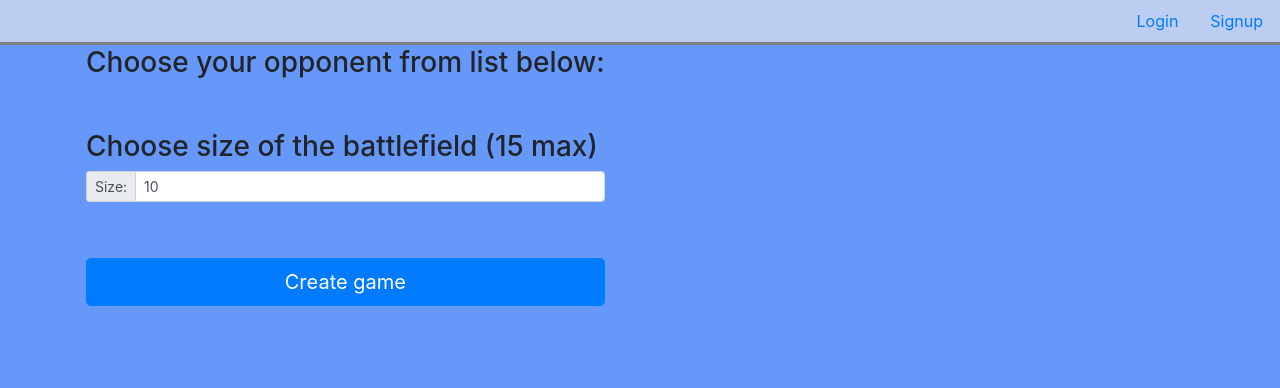
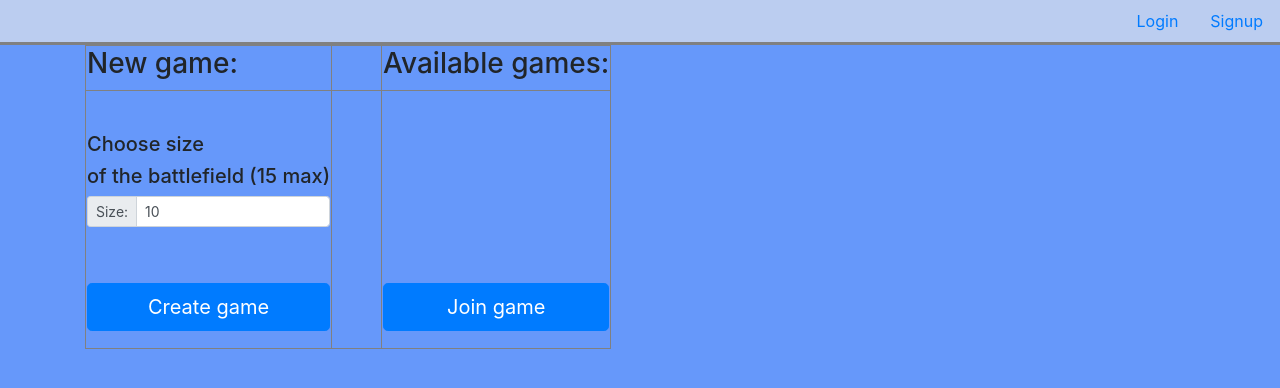
Before and after one commit to Egorka1988/TMS-diploma, a Django app: template sea_battle/templates/sea_battle/playerlist.html in a window 1280 px wide. Shown: the top 388 px of the page. Run offline with Django 3.2, Linux system fonts and the light colour scheme; the template is opened without the code that fills it, so the values that code supplies are empty; some libraries are stand-ins or nearby versions.

Commit message:
rebuild structure of file. Now you can choose create your own or join to created game

```diff
--- a/sea_battle/templates/sea_battle/playerlist.html
+++ b/sea_battle/templates/sea_battle/playerlist.html
@@ -22,21 +22,23 @@
 
 {% block content %}
 
-<table>
+<table border="solid">
     <tr>
         <td>
-            <h3>Choose your opponent from list below:</h3>
+            <h3>New game:</h3>
+        </td>
+        <td width="50px"></td>
+        <td>
+            <h3>Available games:</h3>
         </td>
     </tr>
     <tr>
-        <td>
+        <td valign="bottom">
             <form action="/game_create/" method="POST">
                 {% csrf_token %}
-                {% for user in users %}
-                <input type="radio" name="opponent_username" value="{{user.user}}"> <b>{{user.user}}</b><br>
-                {% endfor %}
                 <p>&nbsp;</p>
-                <h3>Choose size of the battlefield (15 max)</h3>
+                <h5>Choose size</h5>
+                <h5>of the battlefield (15 max)</h5>
                 <div class="input-group input-group-sm mb-3">
                     <div class="input-group-prepend">
                         <span class="input-group-text" id="inputGroup-sizing-sm">Size:</span>
@@ -57,6 +59,17 @@
                 <p><button class="btn btn-primary btn-lg btn-block">Create game</button></p>
             </form>
         </td>
+        <td></td>
+        <td valign="bottom">
+            <form action="/game_join/" method="POST">
+                {% csrf_token %}
+                {% for player in online_users %}
+                <input type="radio" name="opponent_username" value="{{player}}"> <b>{{player}}</b><br>
+                {% endfor %}
+                <p> </p>
+                <p><button class="btn btn-primary btn-lg btn-block">Join game</button></p>
+            </form>
+        </td>
     </tr>
 </table>
 
```
